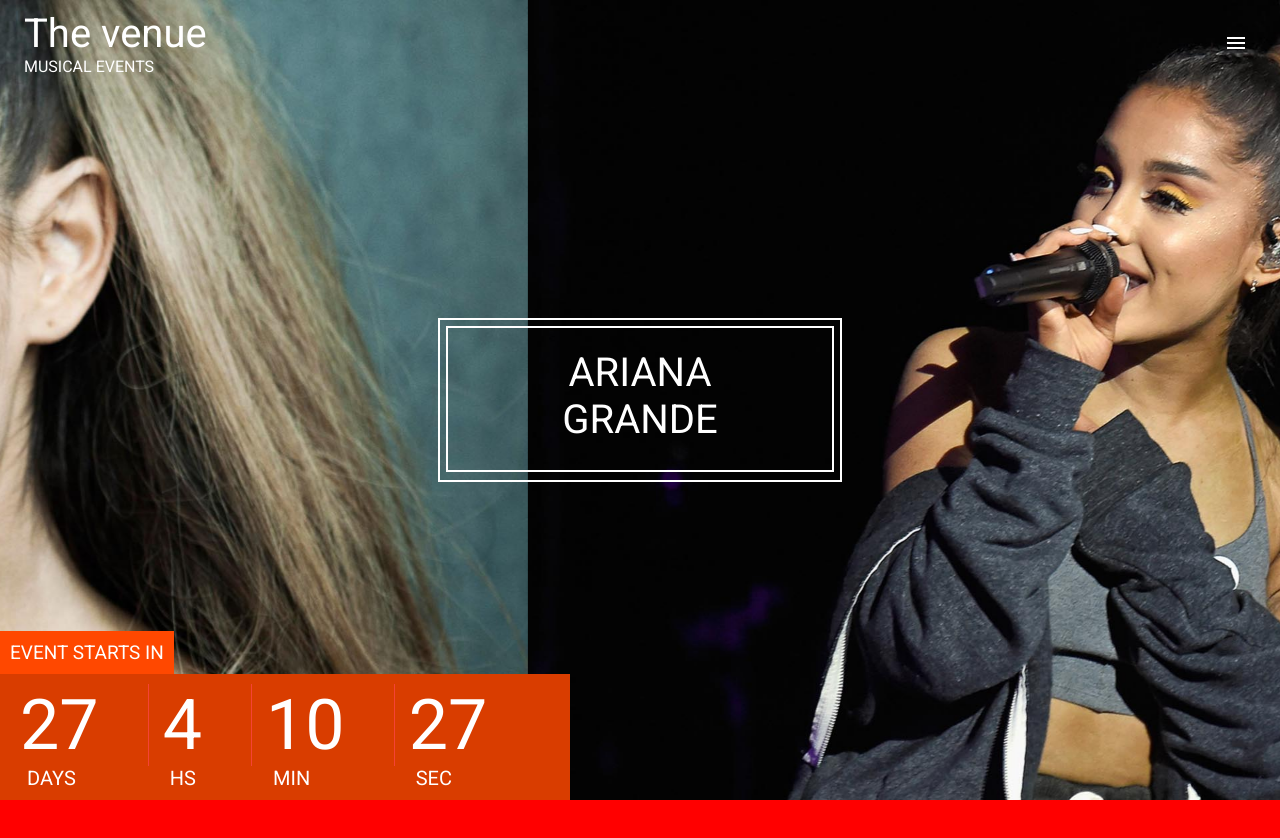
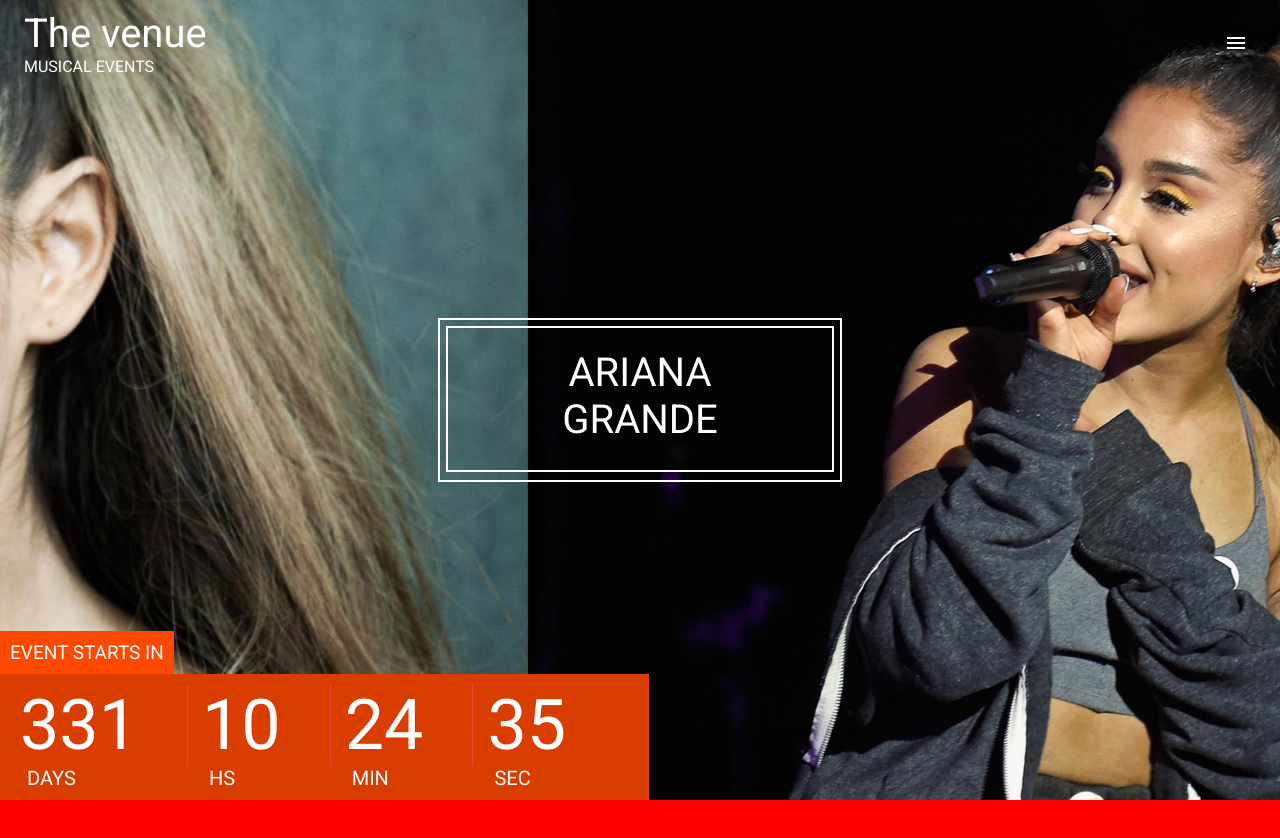
Before and after one commit to khmaladze-tiko/the_venue, a React (Create React App) app: page / in a window 1280 px wide. Shown: the top 838 px of the page. Built offline with nearby package versions, Linux system fonts and the light colour scheme.

Commit message:
finishing the countdown

```diff
--- a/src/components/featured/timeUntil.js
+++ b/src/components/featured/timeUntil.js
@@ -2,6 +2,13 @@
 import { Slide } from "react-awesome-reveal";
 
 const TimeUntil = () => {
+
+    const [time, setTime] = useState({
+        days:'0',
+        hours:'0',
+        minutes:'0',
+        seconds:'0'
+    })
 
     const renderItem = (time,value) => (
         <div className="countdown_item">
@@ -14,18 +21,28 @@
         </div>
     )
 
-        const getTimeUntil = (deadline) => {
+        const getTimeUntil = useCallback( (deadline) => {
             const time = Date.parse(deadline) - Date.parse(new Date());
 
             if(time < 0){
                 console.log('Date passed')
             }else{
-                console.log('still going on')
+               const seconds = Math.floor((time/1000)%60);
+               const minutes = Math.floor((time/1000/60)%60);
+               const hours = Math.floor((time/(1000*60*60))%24);
+               const days = Math.floor((time/(1000*60*60*24)));
+
+               setTime({
+                days,
+                hours,
+                minutes,
+                seconds
+               })
             }
-        }
+        }, [])
 
         useEffect(() => {
-            setInterval(() => getTimeUntil('Jan, 20, 2021, 01:20:00'),1000)
+            setInterval(() => getTimeUntil('Dec, 20, 2024, 01:20:00'),1000)
         },[getTimeUntil])
 
 
@@ -36,10 +53,10 @@
                     Event starts in
                 </div>
                 <div className="countdown_bottom">
-                       {renderItem(27,'Days')}
-                       {renderItem(4,'HS')}
-                       {renderItem(10,'Min')}
-                       {renderItem(27,'Sec')}
+                       {renderItem(time.days,'Days')}
+                       {renderItem(time.hours,'HS')}
+                       {renderItem(time.minutes,'Min')}
+                       {renderItem(time.seconds,'Sec')}
                 </div>
             </div>
         </Slide>
```
